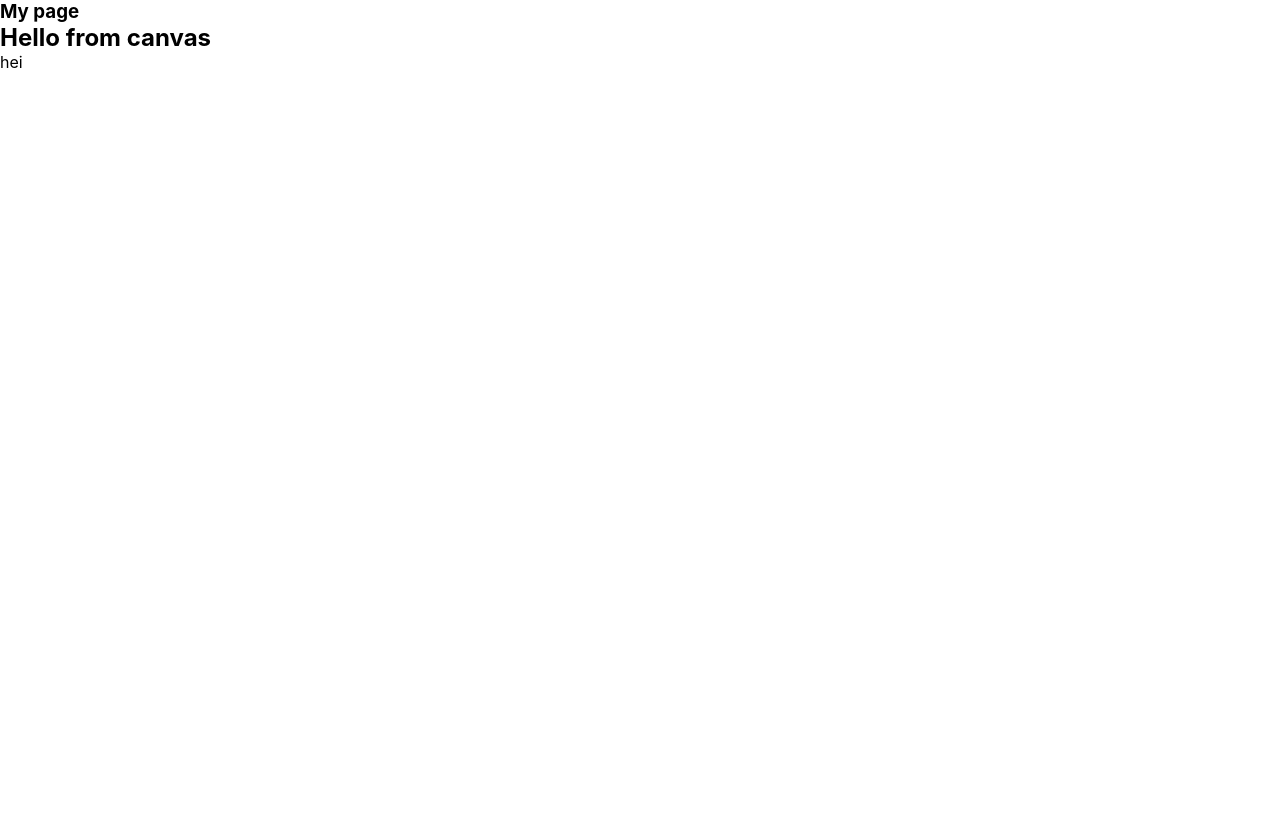
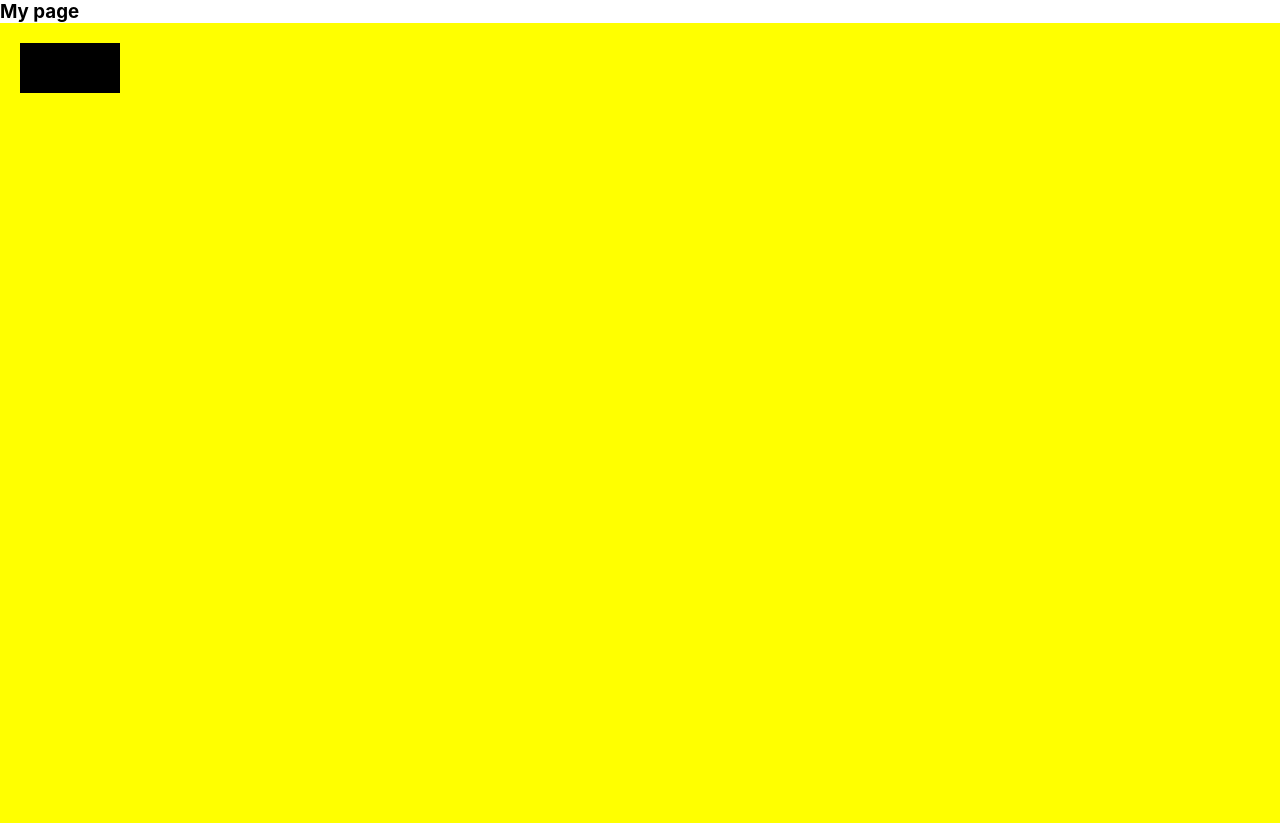
Before and after one commit to mikkmartin/node-editor, a Next.js app: page / in a window 1280 px wide. Before the commit the page ends 800 px from the top, so only its background shows below. Built offline with nearby package versions, Linux system fonts and the light colour scheme.

Commit message:
draggable nodes

```diff
--- a/components/NodeEditor/Canvas.tsx
+++ b/components/NodeEditor/Canvas.tsx
@@ -1,8 +1,16 @@
+import { motion } from 'framer-motion'
+import styled from 'styled-components'
+
 export const Canvas = ({ children }) => {
   return (
-    <div>
-      <h2>Hello from canvas</h2>
+    <Container width="100vw" height="100vh">
       {children}
-    </div>
+    </Container>
   )
 }
+
+const Container = styled(motion.svg)`
+  background: yellow;
+  width: 100vw;
+  height: 100vh;
+`
--- /dev/null
+++ b/components/NodeEditor/Node/Node.tsx
@@ -0,0 +1,9 @@
+import { motion } from 'framer-motion'
+
+export const Node = () => {
+  return (
+    <motion.g drag>
+      <rect x="20" y="20" width="100" height="50" />
+    </motion.g>
+  )
+}
--- /dev/null
+++ b/components/NodeEditor/Node/index.tsx
@@ -0,0 +1 @@
+export { Node } from './Node'
--- a/components/NodeEditor/index.tsx
+++ b/components/NodeEditor/index.tsx
@@ -1 +1,2 @@
 export { NodeEditor as default } from './NodeEditor'
+export { Node } from './Node'
--- a/package.json
+++ b/package.json
@@ -7,6 +7,7 @@
     "start": "next start"
   },
   "dependencies": {
+    "framer-motion": "^3.10.0",
     "mobx": "^6.1.8",
     "mobx-react": "^7.1.0",
     "next": "latest",
--- a/pages/index.tsx
+++ b/pages/index.tsx
@@ -1,10 +1,13 @@
-import NodeEditor from 'components/NodeEditor'
+import NodeEditor, { Node } from 'components/NodeEditor'
 
 export default function Home() {
   return (
     <>
       <h3>My page</h3>
-      <NodeEditor>hei</NodeEditor>
+      <NodeEditor>
+        <Node />
+        <Node />
+      </NodeEditor>
     </>
   )
 }
```
Also changed, not shown: 1 other file (tests, documents, lock files or other folders).
